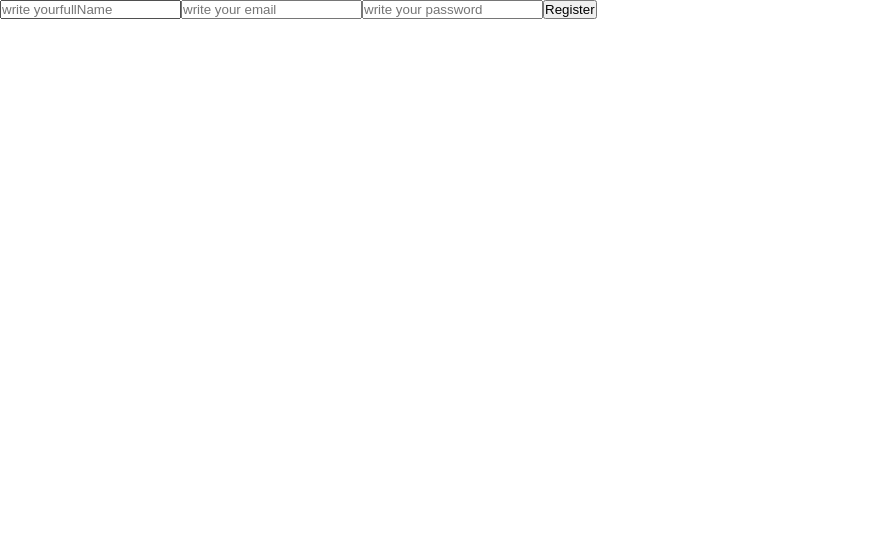
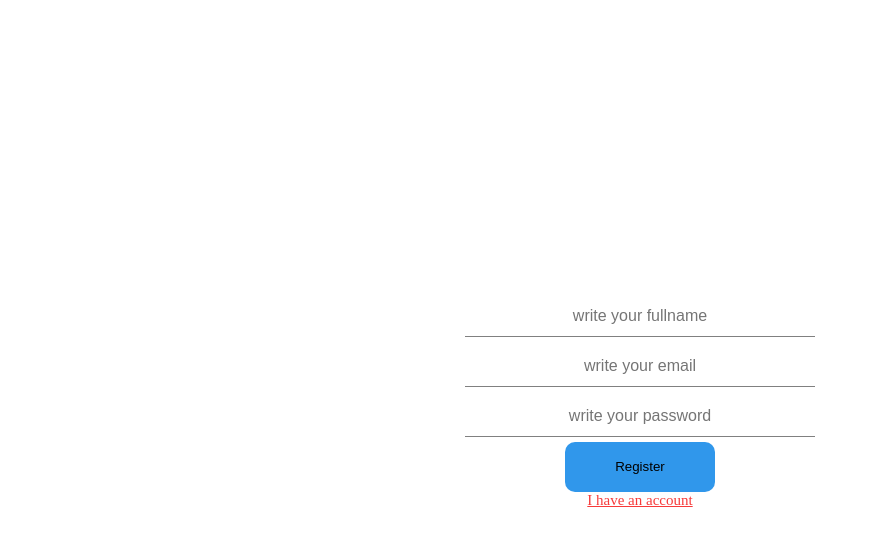
Before and after one commit to Mayis/ait-shop-ts, a React (Create React App) app: page /register in a window 1280 px wide. Shown: the top 546 px of the page, without its empty margins (0-878 px from the left). Built offline with nearby package versions, Linux system fonts and the light colour scheme.

Commit message:
created log and  reg page with css

```diff
--- a/src/helper/request.ts
+++ b/src/helper/request.ts
@@ -3,16 +3,16 @@ import axios from "axios";
 type OptionType = {
   method: string;
   url: string;
-  data: object | string;
+  data: object | string | null;
   headers: {
     Authorization: string;
   };
 };
 
-export default function request(
+export default async function request(
   method: string,
   url: string,
-  body: object | string,
+  body: object | string | null,
   token?: string
 ): Promise<any> {
   const options: OptionType = {
@@ -20,7 +20,7 @@ export default function request(
     url,
     data: body,
     headers: {
-      Authorization: "Bearer" + token,
+      Authorization: "Bearer " + token,
     },
   };
   return axios
--- a/src/pages/MainPage.tsx
+++ b/src/pages/MainPage.tsx
@@ -1,11 +1,19 @@
-import React from "react";
-import { useAppSelector } from "../redux/hooks";
-import { userSelector } from "../redux/slices/userSlice";
+import React, { useEffect } from "react";
+import { getProducts, productsSelector } from "../redux/slices/productSlice";
+import { tokenSelector, userSelector } from "../redux/slices/userSlice";
+import { useAppDispatch, useAppSelector } from "../redux/hooks";
+
 import withUser from "../components/HOC/withUser";
 
 function MainPage() {
-  const user = useAppSelector(userSelector);
-  console.log(user);
+  const dispatch = useAppDispatch();
+  const products = useAppSelector(productsSelector);
+  const token = useAppSelector(tokenSelector);
+  useEffect(() => {
+    if (token) {
+      dispatch(getProducts(token));
+    }
+  }, [dispatch, token]);
   return <div>MainPage</div>;
 }
 
--- a/src/pages/RegisterPage.tsx
+++ b/src/pages/RegisterPage.tsx
@@ -1,3 +1,5 @@
+import "../style/style.css";
+
 import React, { useEffect } from "react";
 import {
   RegisterType,
@@ -12,7 +14,9 @@ function RegisterPage() {
   const dispatch = useAppDispatch();
   const navigate = useNavigate();
   const user = useAppSelector(userSelector);
-
+  useEffect(() => {
+    if (user) navigate("/");
+  }, [user, navigate]);
   const handleRegister = (e: React.FormEvent<HTMLFormElement>) => {
     e.preventDefault();
     const formData = new FormData(e.currentTarget);
@@ -24,13 +28,18 @@ function RegisterPage() {
     dispatch(registerUser(userData));
     e.currentTarget.reset();
   };
-  useEffect(() => {
-    if (user) navigate("/");
-  }, [user, navigate]);
+  const goLoginPage = () => {
+    navigate("/login");
+  };
   return (
     <div id="fullRegister">
-      <form onSubmit={handleRegister}>
-        <input type="text" name="fullname" placeholder="write yourfullName" />
+      <div className="mainRegister">
+        <form onSubmit={handleRegister} className="registerForm">
+          <input
+            type="text"
+            name="fullname"
+            placeholder="write your fullname"
+          />
           <input type="text" name="email" placeholder="write your email" />
           <input
             type="password"
@@ -38,7 +47,11 @@ function RegisterPage() {
             placeholder="write your password"
           />
           <button className="registerButton">Register</button>
+          <p className="toLogin" onClick={goLoginPage}>
+            I have an account
+          </p>
         </form>
+      </div>
     </div>
   );
 }
--- /dev/null
+++ b/src/redux/slices/productSlice.ts
@@ -0,0 +1,46 @@
+import { RootState } from "./../store";
+import { createAsyncThunk } from "@reduxjs/toolkit";
+import { createSlice } from "@reduxjs/toolkit";
+import { productURL } from "./../../helper/api";
+import request from "../../helper/request";
+
+type initialType = {
+  mainProducts: any;
+  selectedProduct: any;
+  loading: boolean;
+  error: boolean;
+};
+const initialState: initialType = {
+  mainProducts: null,
+  selectedProduct: null,
+  loading: false,
+  error: false,
+};
+export const getProducts = createAsyncThunk<any, string>(
+  "products/getProducts",
+  async (token: string): Promise<any> => {
+    return request("GET", productURL, null, token).then((resp) => resp.data);
+  }
+);
+const productsSlice = createSlice({
+  name: "products",
+  initialState,
+  reducers: {},
+  extraReducers(builder) {
+    builder
+      .addCase(getProducts.pending, (state) => {
+        state.loading = true;
+      })
+      .addCase(getProducts.fulfilled, (state, { payload }) => {
+        state.mainProducts = payload;
+        state.loading = false;
+      })
+      .addCase(getProducts.rejected, (state) => {
+        state.error = true;
+      });
+  },
+});
+
+export default productsSlice.reducer;
+export const productsSelector = (state: RootState) =>
+  state.products.mainProducts;
--- a/src/redux/slices/userSlice.ts
+++ b/src/redux/slices/userSlice.ts
@@ -77,3 +77,4 @@ const userSlice = createSlice({
 
 export default userSlice.reducer;
 export const userSelector = (state: RootState) => state.user.user;
+export const tokenSelector = (state: RootState) => state.user.user?.token;
--- a/src/redux/store.ts
+++ b/src/redux/store.ts
@@ -1,9 +1,11 @@
 import { configureStore } from "@reduxjs/toolkit";
+import productSlice from "./slices/productSlice";
 import userSlice from "./slices/userSlice";
 
 const store = configureStore({
   reducer: {
     user: userSlice,
+    products: productSlice,
   },
 });
 
--- a/src/style/style.css
+++ b/src/style/style.css
@@ -27,6 +27,8 @@
   width: 350px;
   height: 40px;
   margin: 5px;
+  border: none;
+  border-bottom: 1px solid grey;
 }
 #fullLogin #loginPart .loginForm input::-moz-placeholder {
   text-align: center;
@@ -62,4 +64,66 @@
   color: rgb(8, 34, 185);
   transition: 0.3s;
   cursor: pointer;
+}
+
+#fullRegister {
+  width: 100%;
+  height: 100vh;
+  display: flex;
+  justify-content: center;
+  align-items: center;
+}
+#fullRegister .mainRegister {
+  width: 500px;
+  display: flex;
+  justify-content: center;
+  align-items: center;
+}
+#fullRegister .mainRegister .registerForm {
+  display: flex;
+  flex-direction: column;
+  justify-content: center;
+  align-items: center;
+}
+#fullRegister .mainRegister .registerForm input {
+  width: 350px;
+  height: 40px;
+  margin: 5px;
+  border: none;
+  border-bottom: 1px solid gray;
+}
+#fullRegister .mainRegister .registerForm input::-moz-placeholder {
+  text-align: center;
+  font-size: 16px;
+}
+#fullRegister .mainRegister .registerForm input:-ms-input-placeholder {
+  text-align: center;
+  font-size: 16px;
+}
+#fullRegister .mainRegister .registerForm input::placeholder {
+  text-align: center;
+  font-size: 16px;
+}
+#fullRegister .mainRegister .registerForm .registerButton {
+  width: 150px;
+  height: 50px;
+  border: none;
+  border-radius: 10px;
+  background-color: rgb(48, 151, 235);
+  transition: 0.3s;
+}
+#fullRegister .mainRegister .registerForm .registerButton:hover {
+  background-color: rgb(6, 94, 194);
+  transition: 0.3s;
+}
+#fullRegister .mainRegister .registerForm .toLogin {
+  font-size: 15px;
+  text-decoration: underline;
+  color: rgb(247, 58, 58);
+  transition: 0.3s;
+}
+#fullRegister .mainRegister .registerForm .toLogin:hover {
+  color: rgb(223, 4, 4);
+  transition: 0.3s;
+  cursor: pointer;
 }/*# sourceMappingURL=style.css.map */
--- a/src/style/style.scss
+++ b/src/style/style.scss
@@ -24,6 +24,8 @@
         width: 350px;
         height: 40px;
         margin: 5px;
+        border: none;
+        border-bottom: 1px solid grey;
         &::placeholder {
           text-align: center;
           font-size: 16px;
@@ -55,3 +57,56 @@
     }
   }
 }
+#fullRegister {
+  width: 100%;
+  height: 100vh;
+  display: flex;
+  justify-content: center;
+  align-items: center;
+  .mainRegister {
+    width: 500px;
+    display: flex;
+    justify-content: center;
+    align-items: center;
+    .registerForm {
+      display: flex;
+      flex-direction: column;
+      justify-content: center;
+      align-items: center;
+      input {
+        width: 350px;
+        height: 40px;
+        margin: 5px;
+        border: none;
+        border-bottom: 1px solid gray;
+        &::placeholder {
+          text-align: center;
+          font-size: 16px;
+        }
+      }
+      .registerButton {
+        width: 150px;
+        height: 50px;
+        border: none;
+        border-radius: 10px;
+        background-color: rgb(48, 151, 235);
+        transition: 0.3s;
+        &:hover {
+          background-color: rgb(6, 94, 194);
+          transition: 0.3s;
+        }
+      }
+      .toLogin {
+        font-size: 15px;
+        text-decoration: underline;
+        color: rgb(247, 58, 58);
+        transition: 0.3s;
+        &:hover {
+          color: rgb(223, 4, 4);
+          transition: 0.3s;
+          cursor: pointer;
+        }
+      }
+    }
+  }
+}
```
Also changed, not shown: 1 other file (tests, documents, lock files or other folders). Lines whose indentation alone changed are shown as unchanged.
